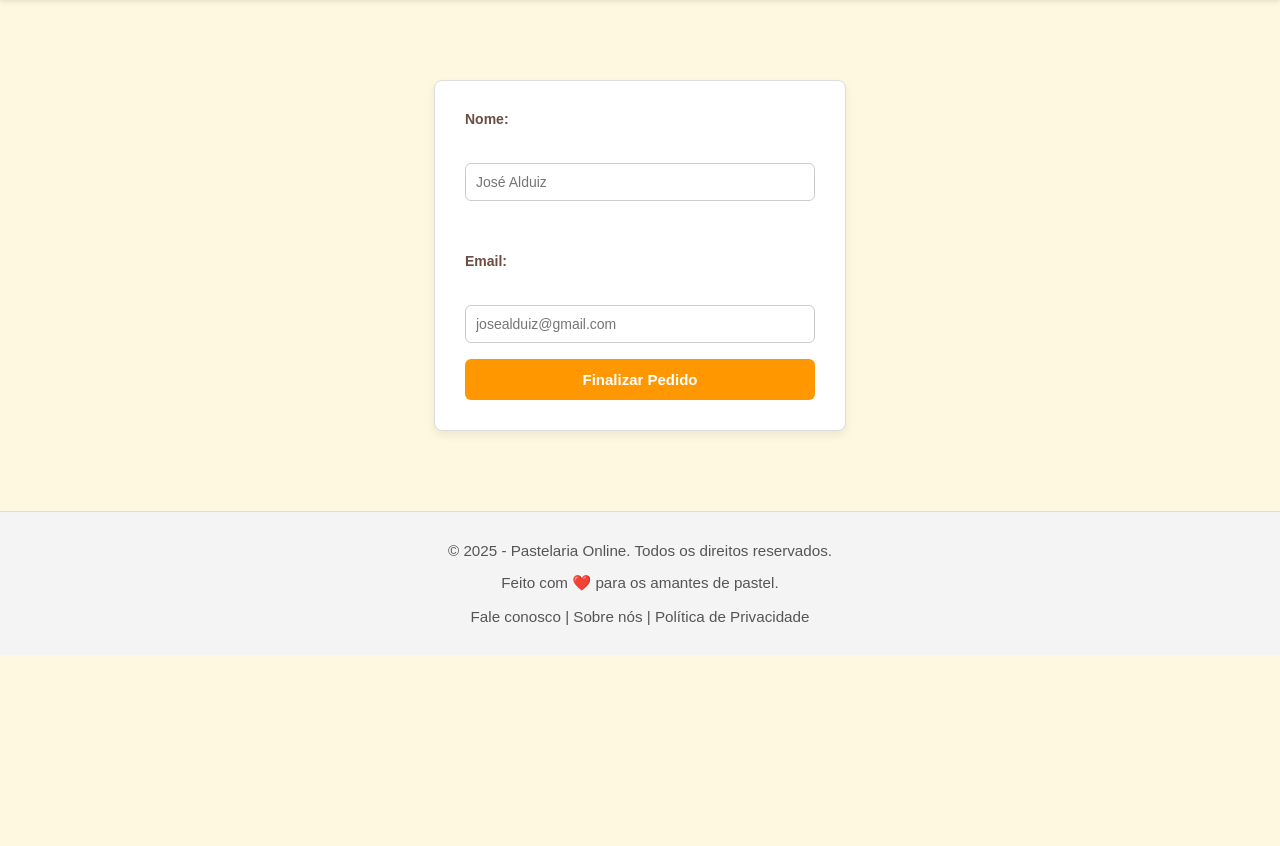
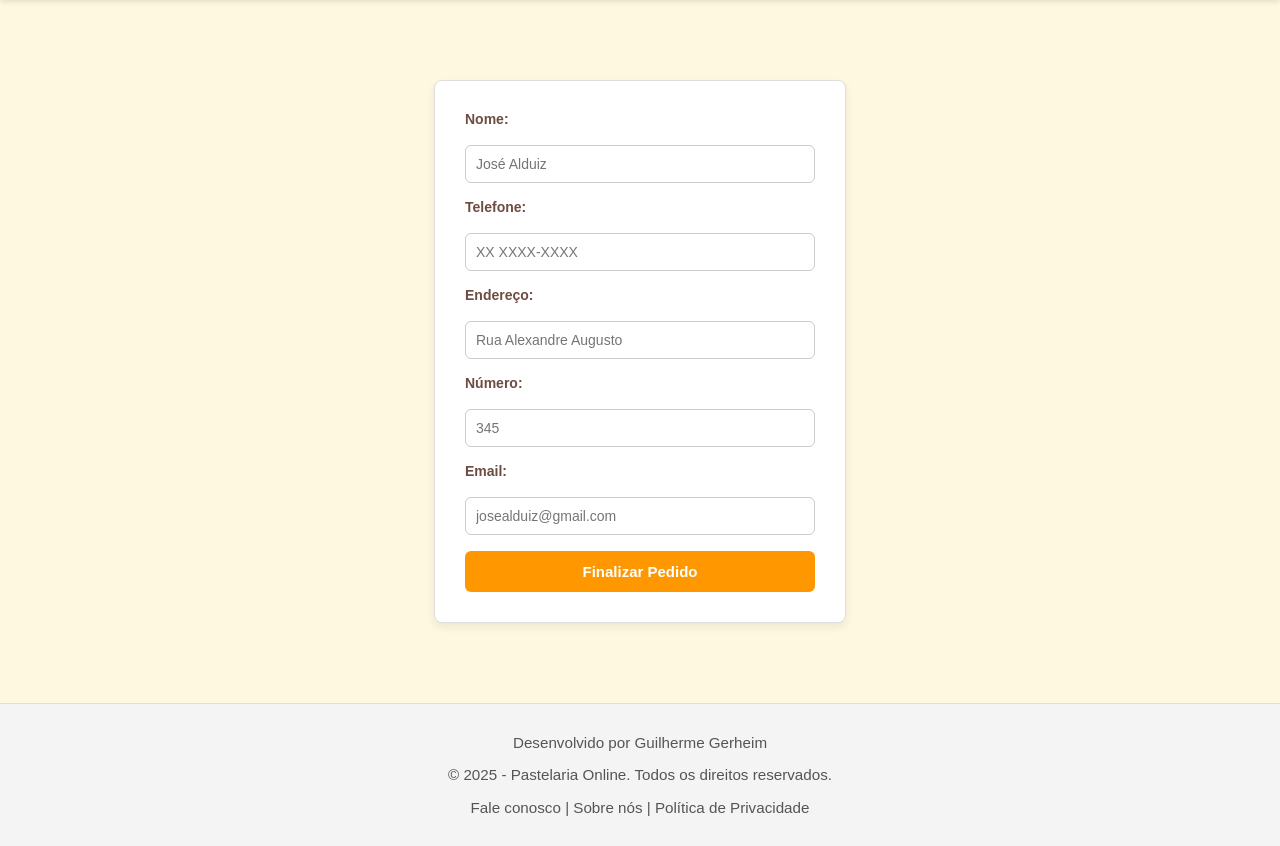
Before and after one commit to GerheimG/sistema_pastelaria, a PHP site: page /finalizar_pedido.php in a window 1280 px wide. Shown: the part 105-951 px from the top of the page. Before the commit the page ends 760 px from the top, so only its background shows below. Run offline with PHP 8.4, Linux system fonts and the light colour scheme.

Commit message:
melhorei o finalizar_pedido

```diff
--- a/sistema/pastelaria/finalizar_pedido.php
+++ b/sistema/pastelaria/finalizar_pedido.php
@@ -7,7 +7,12 @@ include("includes/header.php");
 if ($_SERVER['REQUEST_METHOD'] === 'POST') {
     // Protege contra injeção SQL escapando os campos recebidos
     $nome = isset($_POST['nome']) ? mysqli_real_escape_string($conn, $_POST['nome']) : '';
+    $telefone = isset($_POST['telefone']) ? mysqli_real_escape_string($conn, $_POST['telefone']) : '';
+    $endereco = isset($_POST['endereco']) ? mysqli_real_escape_string($conn, $_POST['endereco']) : '';
+    $numero = isset($_POST['numero']) ? mysqli_real_escape_string($conn, $_POST['numero']) : '';
     $email = isset($_POST['email']) ? mysqli_real_escape_string($conn, $_POST['email']) : '';
+
+
 
     // Verifica se o campo nome foi preenchido
     if (!empty($nome)) {
@@ -15,7 +20,7 @@ if ($_SERVER['REQUEST_METHOD'] === 'POST') {
         if (isset($_SESSION['carrinho']) && count($_SESSION['carrinho']) > 0) {
 
             // Cria o pedido na tabela 'pedidos' com o nome do cliente e status inicial
-            $sql_pedido = "INSERT INTO pedidos (cliente_nome, status, data_pedido) VALUES ('$nome', 'Em preparo', NOW())";
+            $sql_pedido = "INSERT INTO pedidos (cliente_nome, status, data_pedido, telefone, email, endereco, numero) VALUES ('$nome', 'Em preparo', NOW(), '$telefone', '$email', '$endereco', '$numero')";
 
             // Se o pedido for inserido com sucesso
             if ($conn->query($sql_pedido) === TRUE) {
@@ -55,11 +60,20 @@ if (isset($_GET['sucesso']) && $_GET['sucesso'] == 1) {
 <!-- ===== Formulário de Finalização de Pedido ===== -->
 <form class="finalizar-pedido-form" action="" method="post">
     <!-- Campo para o nome do cliente -->
-    <label>Nome:</label><br>
-    <input type="text" name="nome" placeholder="José Alduiz" required><br><br><br>
+    <label>Nome:</label>
+    <input type="text" name="nome" placeholder="José Alduiz" required><br>
+
+    <label>Telefone:</label>
+    <input type="text" name="telefone" placeholder="XX XXXX-XXXX" required><br>
+
+    <label>Endereço:</label>
+    <input type="text" name="endereco" placeholder="Rua Alexandre Augusto" required><br>
+
+    <label>Número:</label>
+    <input type="text" name="numero" placeholder="345" required><br>
 
     <!-- Campo para o e-mail do cliente -->
-    <label>Email:</label><br>
+    <label>Email:</label>
     <input type="email" name="email" placeholder="josealduiz@gmail.com"><br>
 
     <!-- Botão para enviar o formulário e finalizar o pedido -->
--- a/sistema/pastelaria/includes/footer.php
+++ b/sistema/pastelaria/includes/footer.php
@@ -1,5 +1,5 @@
 <footer class="rodape">
+    <p>Desenvolvido por Guilherme Gerheim</p>
     <p>&copy; 2025 - Pastelaria Online. Todos os direitos reservados.</p>
-    <p>Feito com ❤️ para os amantes de pastel.</p>
     <p><a>Fale conosco</a> | <a>Sobre nós</a> | <a>Política de Privacidade</a></p>
 </footer>
```
Also changed, not shown: sistema/pastelaria/admin.php (+8 -0 lines).
